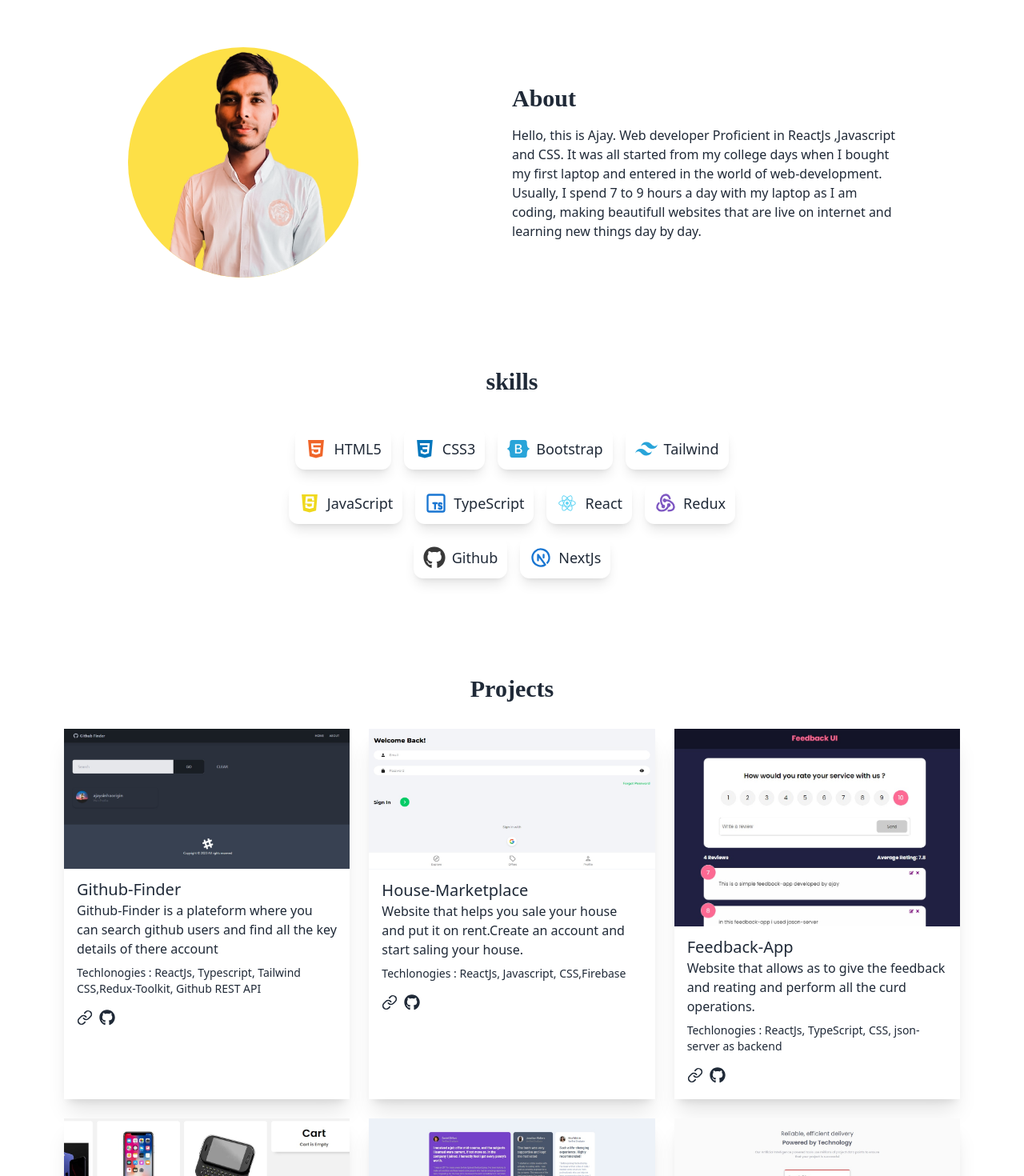
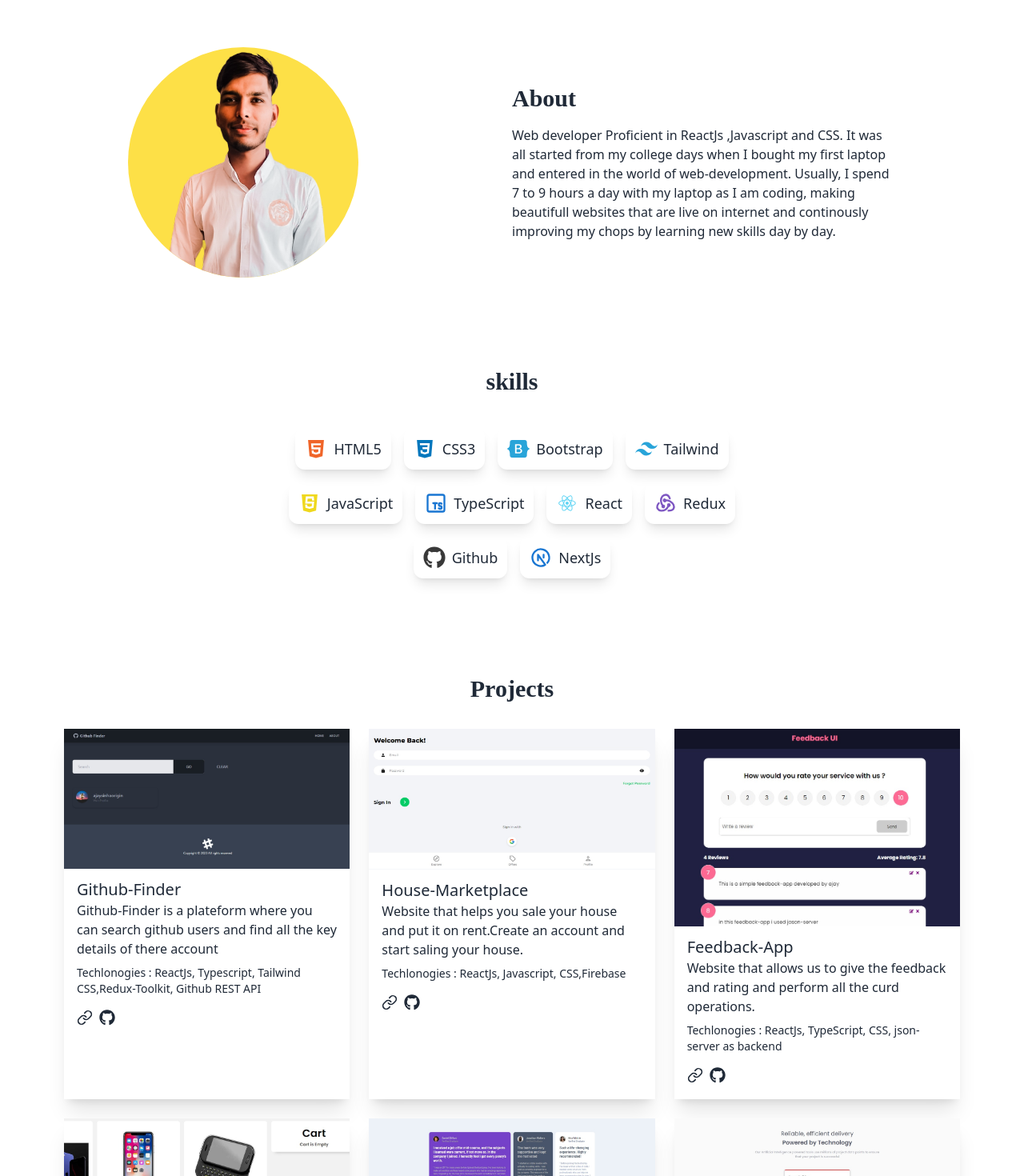
Before and after one commit to ajaysinhaorigin/portfolio, a React (Create React App) app: page / in a window 1280 px wide. Shown: the part 705-2175 px from the top of the page at 80% size. Built offline with nearby package versions, Linux system fonts and the light colour scheme; a web font is replaced by a local one.

Commit message:
did some modifications

```diff
--- a/src/components/about/components/AboutText.tsx
+++ b/src/components/about/components/AboutText.tsx
@@ -4,11 +4,12 @@ function AboutText() {
     <div className="my-auto text-start">
       <Heading heading="About" alignment="text-start mb-4" />
       <p className="text-sm lg:text-base">
-        Hello, this is Ajay. Web developer Proficient in ReactJs ,Javascript and
-        CSS. It was all started from my college days when I bought my first
-        laptop and entered in the world of web-development. Usually, I spend 7
-        to 9 hours a day with my laptop as I am coding, making beautifull
-        websites that are live on internet and learning new things day by day.
+        Web developer Proficient in ReactJs ,Javascript and CSS. It was all
+        started from my college days when I bought my first laptop and entered
+        in the world of web-development. Usually, I spend 7 to 9 hours a day
+        with my laptop as I am coding, making beautifull websites that are live
+        on internet and continously improving my chops by learning new skills
+        day by day.
       </p>
     </div>
   )
--- a/src/components/contact/components/Form.tsx
+++ b/src/components/contact/components/Form.tsx
@@ -1,4 +1,4 @@
-import useCustomFormHook from './customFormHook'
+import useCustomFormHook from '../../../hooks/customFormHook'
 
 function Form() {
   const { form, formError, sendEmail } = useCustomFormHook()
--- a/src/components/header/Header.tsx
+++ b/src/components/header/Header.tsx
@@ -1,7 +1,7 @@
 import { useState } from 'react'
 import { Link as Scroll } from 'react-scroll'
 import ScrollList from './components/ScrollList'
-import useCustomTheme from './components/CustomThemeHook'
+import useCustomTheme from '../../hooks/CustomThemeHook'
 import { ScrollListData } from './ScrollListData'
 import HeaderLogo from './components/HeaderLogo'
 import ModeIcons from './components/ModeIcons'
--- a/src/components/projects/ProjectsData.tsx
+++ b/src/components/projects/ProjectsData.tsx
@@ -27,7 +27,7 @@ export const PorjectsData: ProjectsDataType[] = [
     name: 'Feedback-App',
     imgUrls: uiPics.FeedbackApp,
     description:
-      'Website that allows as to give the feedback and reating and perform all the curd operations.',
+      'Website that allows us to give the feedback and rating and perform all the curd operations.',
     techlonogies: 'ReactJs, TypeScript, CSS, json-server as backend',
     liveUrls: 'https://github.com/ajaysinhaorigin/feedback-app',
     codeUrls: 'https://github.com/ajaysinhaorigin/feedback-app',
--- a/src/components/header/components/CustomThemeHook.tsx
+++ b/src/hooks/CustomThemeHook.tsx
@@ -1,5 +1,5 @@
 import { useEffect, useContext } from 'react'
-import { ThemeContext } from '../../../context/themeContext'
+import { ThemeContext } from '../context/themeContext'
 function useCustomTheme() {
   const { theme, setTheme } = useContext(ThemeContext)
   const element = document.documentElement
--- a/src/components/contact/components/customFormHook.tsx
+++ b/src/hooks/customFormHook.tsx
@@ -1,7 +1,7 @@
 import { useState, useRef } from 'react'
 import emailjs from '@emailjs/browser'
 import { toast } from 'react-toastify'
-import { Validator } from '../../../utils/Validator'
+import { Validator } from '../utils/Validator'
 
 const errorState: errorType = {
   nameError: '',
```
